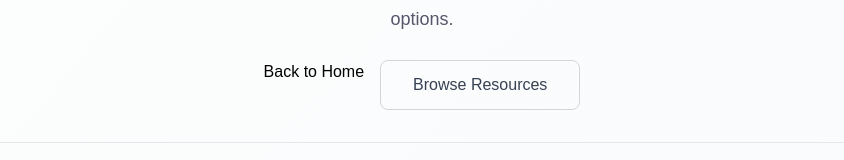
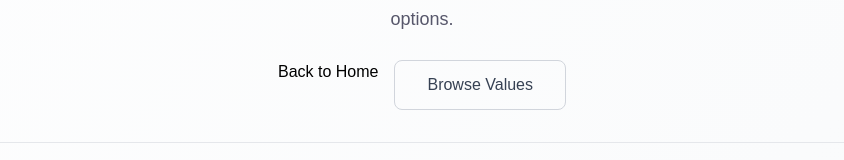
Before and after one commit to JeromeTana/webcraftsman, a Next.js app: page /thank-you in a window 1280 px wide. Shown: the part 968-1128 px from the top of the page, without its empty margins (218-1062 px from the left). Built offline with nearby package versions, Linux system fonts and the light colour scheme; a web font is replaced by a local one.

Commit message:
refactor: rename Resources to Values and update related links for consistency

```diff
--- a/src/Components/Header.tsx
+++ b/src/Components/Header.tsx
@@ -94,10 +94,10 @@ export default function Header() {
     },
   ];
 
-  // Define the mega menu structure for Resources
+  // Define the mega menu structure for Values
   const resourcesSections = [
     {
-      title: "Resources",
+      title: "Values",
       icon: BookIcon,
       items: [
         {
@@ -108,31 +108,31 @@ export default function Header() {
         },
         {
           name: "Design Guides",
-          href: "/resources/design-guides",
+          href: "/value/design-guides",
           description: "UI/UX best practices",
           icon: DesignIcon,
         },
         {
           name: "Templates",
-          href: "/resources/templates",
+          href: "/value/templates",
           description: "Pre-built design templates",
           icon: CodeIcon,
         },
         {
           name: "Development Tips",
-          href: "/resources/dev-tips",
+          href: "/value/dev-tips",
           description: "Code optimization techniques",
           icon: CodeIcon,
         },
         {
           name: "Development Tips",
-          href: "/resources/dev-tips",
+          href: "/value/dev-tips",
           description: "Code optimization techniques",
           icon: CodeIcon,
         },
         {
           name: "Development Tips",
-          href: "/resources/dev-tips",
+          href: "/value/dev-tips",
           description: "Code optimization techniques",
           icon: CodeIcon,
         },
@@ -164,7 +164,7 @@ export default function Header() {
               <MegaMenu trigger="Services" sections={servicesSections} />
             </li>
             <li>
-              <MegaMenu trigger="Resources" sections={resourcesSections} />
+              <MegaMenu trigger="Values" sections={resourcesSections} />
             </li>
           </ul>
         </nav>
@@ -245,11 +245,11 @@ export default function Header() {
               </div>
             </li>
 
-            {/* Mobile Resources Section */}
+            {/* Mobile Values Section */}
             <li>
               <div className="py-2">
                 <h3 className="text-lg font-semibold text-primary mb-2">
-                  Resources
+                  Values
                 </h3>
                 <ul className="space-y-2 pl-4">
                   {resourcesSections[0].items.map((item,index) => (
--- a/src/app/(main)/resources/page.tsx
+++ b/src/app/(main)/resources/page.tsx
@@ -1,10 +1,10 @@
 import React from "react";
 
-export default function ResourcesPage() {
+export default function ValuesPage() {
   return (
     <div className="min-h-screen pt-24 px-4">
       <div className="max-w-4xl mx-auto">
-        <h1 className="text-4xl font-bold text-primary mb-8">Resources</h1>
+        <h1 className="text-4xl font-bold text-primary mb-8">Values</h1>
         <div className="grid grid-cols-1 md:grid-cols-3 gap-8">
           <div className="bg-foreground/5 p-6 rounded-lg">
             <h2 className="text-xl font-semibold mb-4">Learning Hub</h2>
@@ -13,20 +13,20 @@ export default function ResourcesPage() {
             </p>
             <ul className="space-y-2">
               <li><a href="/posts" className="text-primary hover:underline">Blog Posts</a></li>
-              <li><a href="/resources/design-guides" className="text-primary hover:underline">Design Guides</a></li>
-              <li><a href="/resources/dev-tips" className="text-primary hover:underline">Development Tips</a></li>
+              <li><a href="/value/design-guides" className="text-primary hover:underline">Design Guides</a></li>
+              <li><a href="/value/dev-tips" className="text-primary hover:underline">Development Tips</a></li>
             </ul>
           </div>
 
           <div className="bg-foreground/5 p-6 rounded-lg">
-            <h2 className="text-xl font-semibold mb-4">Tools & Resources</h2>
+            <h2 className="text-xl font-semibold mb-4">Tools & Values</h2>
             <p className="text-paragraph mb-4">
               Access our collection of templates, snippets, and assets.
             </p>
             <ul className="space-y-2">
-              <li><a href="/resources/templates" className="text-primary hover:underline">Templates</a></li>
-              <li><a href="/resources/snippets" className="text-primary hover:underline">Code Snippets</a></li>
-              <li><a href="/resources/assets" className="text-primary hover:underline">Asset Library</a></li>
+              <li><a href="/value/templates" className="text-primary hover:underline">Templates</a></li>
+              <li><a href="/value/snippets" className="text-primary hover:underline">Code Snippets</a></li>
+              <li><a href="/value/assets" className="text-primary hover:underline">Asset Library</a></li>
             </ul>
           </div>
 
@@ -36,8 +36,8 @@ export default function ResourcesPage() {
               Learn about our processes and get your project started.
             </p>
             <ul className="space-y-2">
-              <li><a href="/resources/case-studies" className="text-primary hover:underline">Case Studies</a></li>
-              <li><a href="/resources/pricing" className="text-primary hover:underline">Pricing Guide</a></li>
+              <li><a href="/value/case-studies" className="text-primary hover:underline">Case Studies</a></li>
+              <li><a href="/value/pricing" className="text-primary hover:underline">Pricing Guide</a></li>
               <li><a href="/roast" className="text-primary hover:underline">Free Audit</a></li>
             </ul>
           </div>
--- a/src/app/ssr-config.ts
+++ b/src/app/ssr-config.ts
@@ -36,7 +36,7 @@ export function shouldUseSSR(pathname: string): boolean {
     '/posts/',
     '/about',
     '/showcase',
-    '/resources'
+    '/value'
   ];
 
   const dynamicPaths = [
--- a/src/app/thank-you/page.tsx
+++ b/src/app/thank-you/page.tsx
@@ -116,10 +116,10 @@ export default function ThankYouPage() {
                 </Link>
 
                 <Link
-                  href="/resources"
+                  href="/value"
                   className="px-8 py-3 border border-gray-300 text-gray-700 rounded-lg hover:bg-gray-50 transition-colors font-medium text-center"
                 >
-                  Browse Resources
+                  Browse Values
                 </Link>
               </div>
             </div>
```
